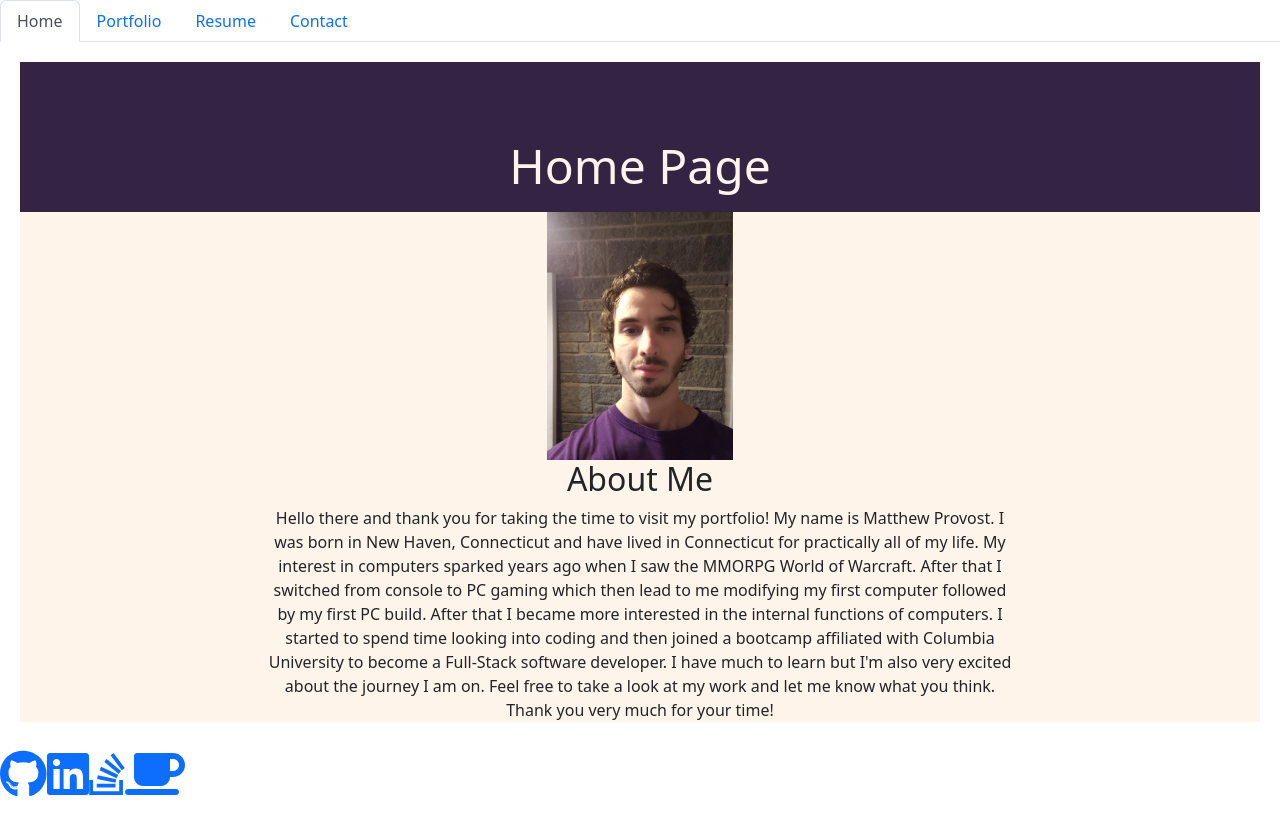
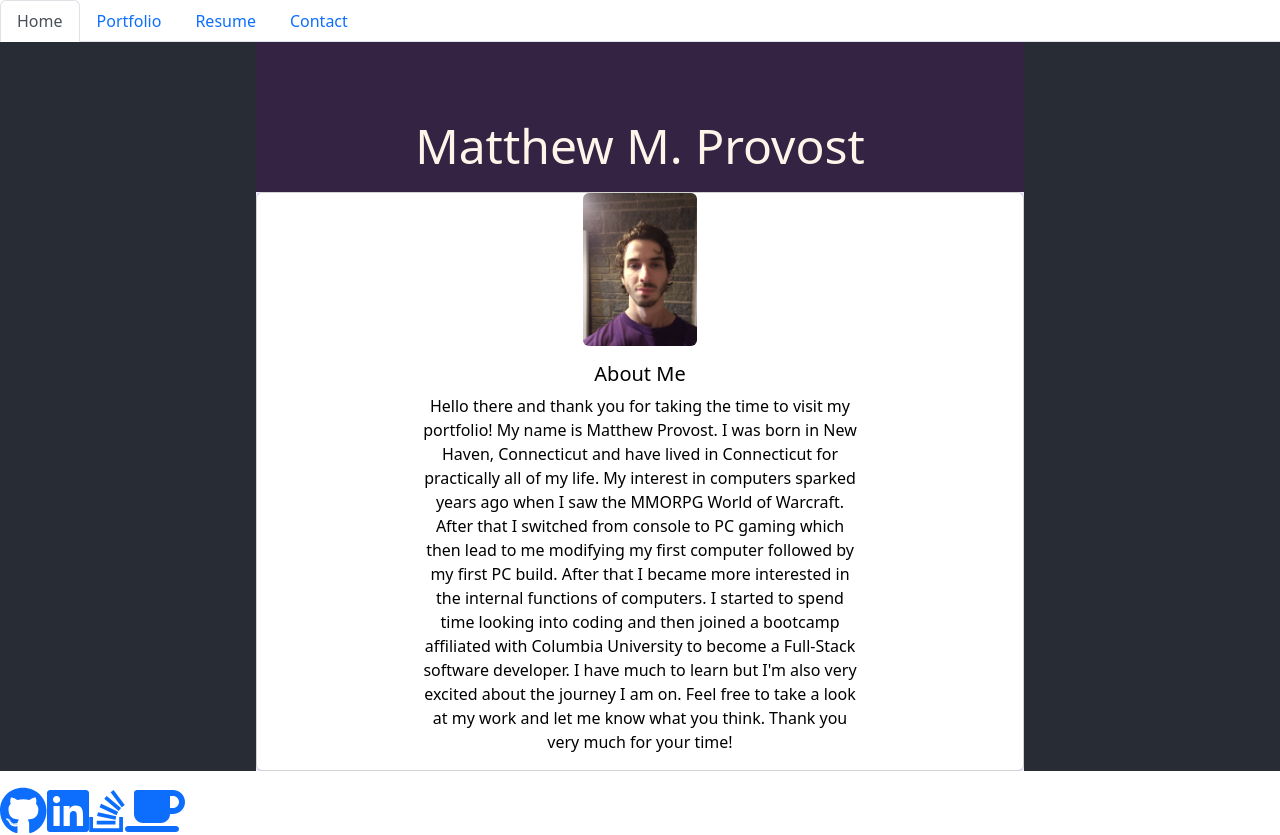
Before and after one commit to provostma21/chal_20_React_Portfolio, a React (Create React App) app: page / in a window 1280 px wide. Before the commit the page ends 806 px from the top, so only its background shows below. Built offline with nearby package versions, Linux system fonts and the light colour scheme.

Commit message:
added bootstrap styling to home page

```diff
--- a/package.json
+++ b/package.json
@@ -14,6 +14,7 @@
     "bootstrap": "^5.2.3",
     "dotenv": "^16.0.3",
     "react": "17.0.2",
+    "react-bootstrap": "^2.7.3",
     "react-dom": "^17.0.2",
     "react-scripts": "5.0.1",
     "web-vitals": "^2.1.4"
--- a/src/App.css
+++ b/src/App.css
@@ -1,5 +1,6 @@
 .App {
   text-align: center;
+  background-color: #282c34;
 }
 
 .App-logo {
--- a/src/components/Footer.js
+++ b/src/components/Footer.js
@@ -2,10 +2,11 @@ import React from 'react';
 import { FontAwesomeIcon } from '@fortawesome/react-fontawesome';
 import { faCoffee } from '@fortawesome/free-solid-svg-icons';
 import { faGithub, faLinkedin, faStackOverflow } from '@fortawesome/free-brands-svg-icons';
+import '../styles/Footer.css';
 
 export default function Footer() {
     return (
-        <footer className="flex flex-col items-center justify-center min-h-screen py-2">
+        <footer className="footer">
             <div className="flex">
                 <a href="https://github.com/provostma21" target="_blank" rel="noopener noreferrer">
                     <FontAwesomeIcon icon={faGithub} size="3x" className="hover:text-gray-500" />
--- a/src/components/pages/Home.js
+++ b/src/components/pages/Home.js
@@ -1,6 +1,8 @@
 import ProfileImg from '../../assets/images/port_photo.jpg';
 import '../../styles/Home.css';
 import '../../styles/Header.css';
+import 'bootstrap/dist/css/bootstrap.min.css';
+import { Card } from 'react-bootstrap';
 
 
 const styles = {
@@ -13,15 +15,24 @@ const styles = {
 
 export default function Home() {
     return (
+      <div className="App">
       <div className="home">
         <div className="header">
-            <h1>Home Page</h1>
+            <h1>Matthew M. Provost</h1>
         </div>
-        <img src={ProfileImg} style={styles.img} class='Profile' alt='Matt'></img>
-        <h2>About Me</h2>
-            <p>
-            Hello there and thank you for taking the time to visit my portfolio! My name is Matthew Provost. I was born in New Haven, Connecticut and have lived in Connecticut for practically all of my life. My interest in computers sparked years ago when I saw the MMORPG World of Warcraft. After that I switched from console to PC gaming which then lead to me modifying my first computer followed by my first PC build. After that I became more interested in the internal functions of computers. I started to spend time looking into coding and then joined a bootcamp affiliated with Columbia University to become a Full-Stack software developer. I have much to learn but I'm also very excited about the journey I am on. Feel free to take a look at my work and let me know what you think. Thank you very much for your time!
-            </p>
+        <Card className="mb-3" style={{ color: '#FFF4E9' }}>
+          <Card.Img src={ProfileImg} style={styles.img}  class='rounded mx-auto d-block' alt='Matt'/>
+            <Card.Body>
+              <Card.Title style={{color: '#000'}}>About Me</Card.Title>
+              <Card.Text style={{ color: "#000"}}>
+                Hello there and thank you for taking the time to visit my portfolio! My name is Matthew Provost.
+                I was born in New Haven, Connecticut and have lived in Connecticut for practically all of my life.
+                My interest in computers sparked years ago when I saw the MMORPG World of Warcraft. After that I switched
+                from console to PC gaming which then lead to me modifying my first computer followed by my first PC build. After that I became more interested in the internal functions of computers. I started to spend time looking into coding and then joined a bootcamp affiliated with Columbia University to become a Full-Stack software developer. I have much to learn but I'm also very excited about the journey I am on. Feel free to take a look at my work and let me know what you think. Thank you very much for your time!
+              </Card.Text>
+            </Card.Body>
+        </Card>
+      </div>
       </div>
     );
   }
--- a/src/components/pages/Portfolio.js
+++ b/src/components/pages/Portfolio.js
@@ -1,8 +1,8 @@
 import React from 'react';
 
-export default function Portfolio() {
+export default function Portfolio({ projects }) {
   return (
-    <div>
+    <div className="portfolio">
       <h1>My Work</h1>
       <p>
         Integer cursus bibendum sem non pretium. Vestibulum in aliquet sem, quis
--- a/src/components/pages/Resume.js
+++ b/src/components/pages/Resume.js
@@ -1,5 +1,6 @@
 import React from 'react';
 import ResumeTemp from '../../assets/images/grinning_wolf.jpg';
+
 export default function Resume() {
   return (
     <div>
--- a/src/styles/Footer.css
+++ b/src/styles/Footer.css
@@ -0,0 +1,4 @@
+.footer {
+    height: 10%;
+    align-items: end;
+};
--- a/src/styles/Home.css
+++ b/src/styles/Home.css
@@ -1,7 +1,8 @@
 .home {
-   background: #FFF4E9;
+   background: #f0e9ff;
    text-align: center;
-   margin: 20px;
+   margin-left: 20%;
+   margin-right: 20%;
 }
 
 .home p {
```
Also changed, not shown: src/index.js (+0 -12 lines), 1 other file (tests, documents, lock files or other folders).
